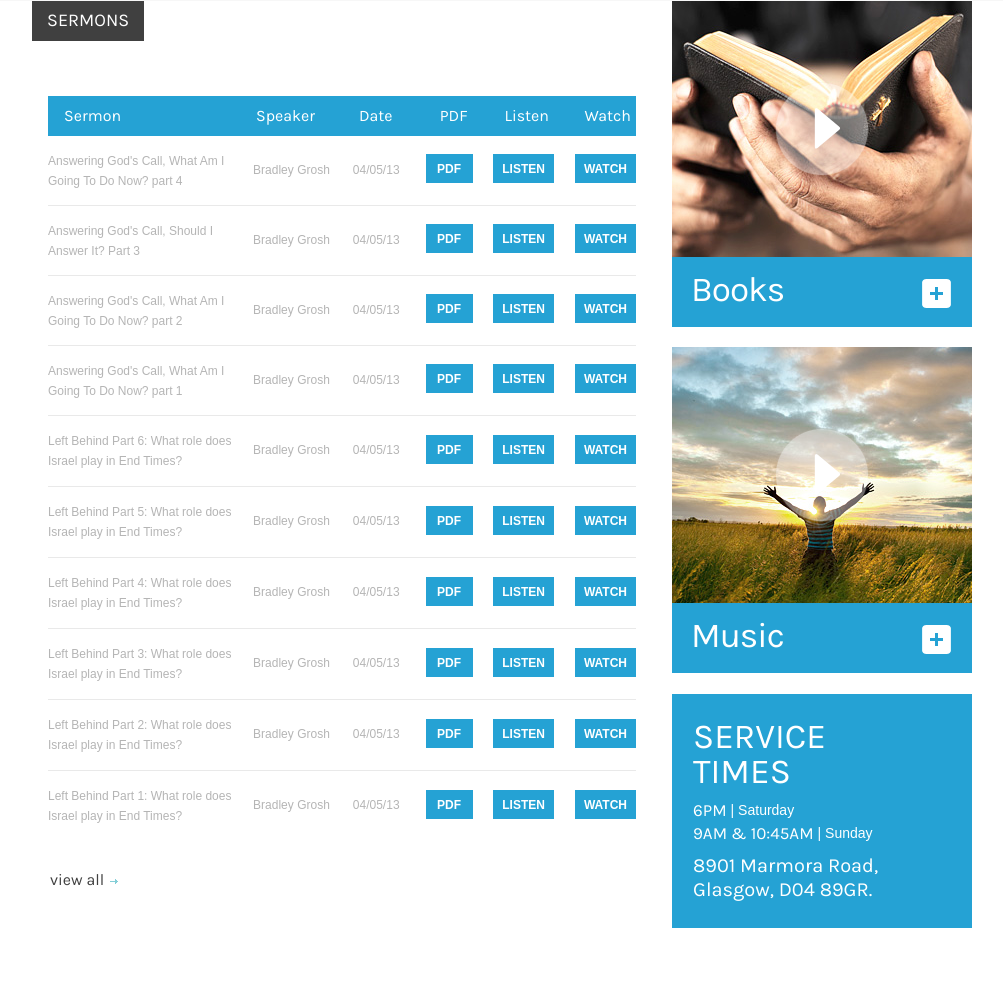
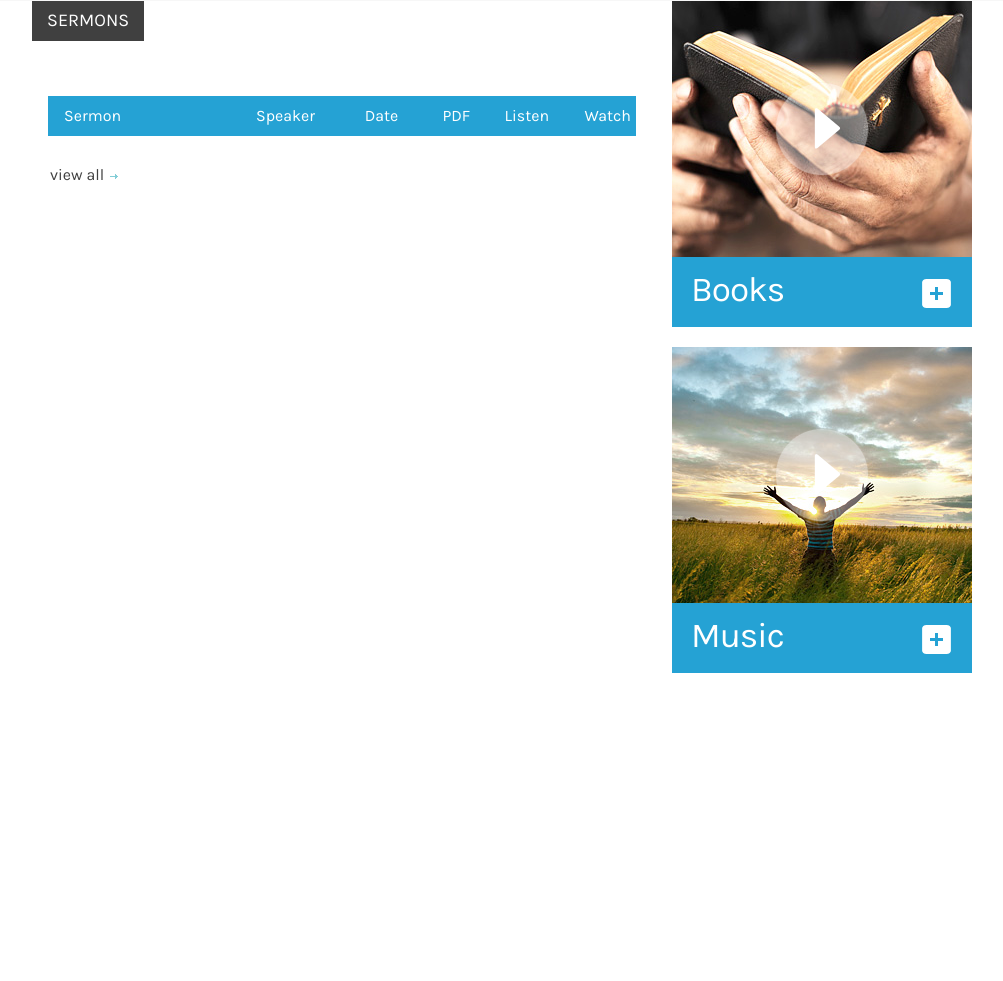
Before and after one commit to nukeulis/gracechurch, a PHP site: page /media.php in a window 1280 px wide. Shown: the part 270-1251 px from the top of the page, without its empty margins (138-1141 px from the left). After the commit the page ends 943 px from the top, so only its background shows below. Run offline with PHP 8.4, Linux system fonts and the light colour scheme; some web fonts are replaced.

Commit message:
Doc's Changes
Doc complained that the site shouldn't have inaccurate content on a
"live site" so I hid it.

```diff
--- a/media.php
+++ b/media.php
@@ -102,6 +102,7 @@
                                 </tr>
                             </thead>
                             <tbody>
+                                <!--
                                 <tr>
                                     <td>Answering God's Call, What Am I Going To Do Now? part 4</td>
                                     <td>Bradley Grosh</td>
@@ -182,6 +183,7 @@
                                     <td><a href="#">listen</a></td>
                                     <td><a href="#">Watch</a></td>
                                 </tr>
+                                -->
                             </tbody>
                         </table>
                     </div>
@@ -189,27 +191,16 @@
                 </div>
                 <div class="grid_4">
                     <div class="video">
-                        <a href="http://www.youtube.com/embed/2kodXWejuy0?rel=0" class="various iframe img-bot">
+                        <a href="#" class="various iframe img-bot">
                             <img src="images/page4_img1.jpg" alt=""><span></span>
                         </a>
                         <a href="#" class="videolink">Books</a>
                     </div>
                     <div class="video">
-                        <a href="http://www.youtube.com/embed/2kodXWejuy0?rel=0" class="various iframe img-bot">
+                        <a href="$" class="various iframe img-bot">
                             <img src="images/page4_img2.jpg" alt=""><span></span>
                         </a>
                         <a href="#" class="videolink">Music</a>
-                    </div>
-                    <div class="times">
-                        <div class="t_title">
-                            Service <br>
-                            Times
-                        </div>
-                        <p>6PM <span>| Saturday</span><br>9AM &amp; 10:45AM <span>| Sunday</span></p>
-                        <p>
-                            8901 Marmora Road,<br>
-                            Glasgow, D04 89GR.
-                        </p>
                     </div>
                 </div>
             </div>
```
